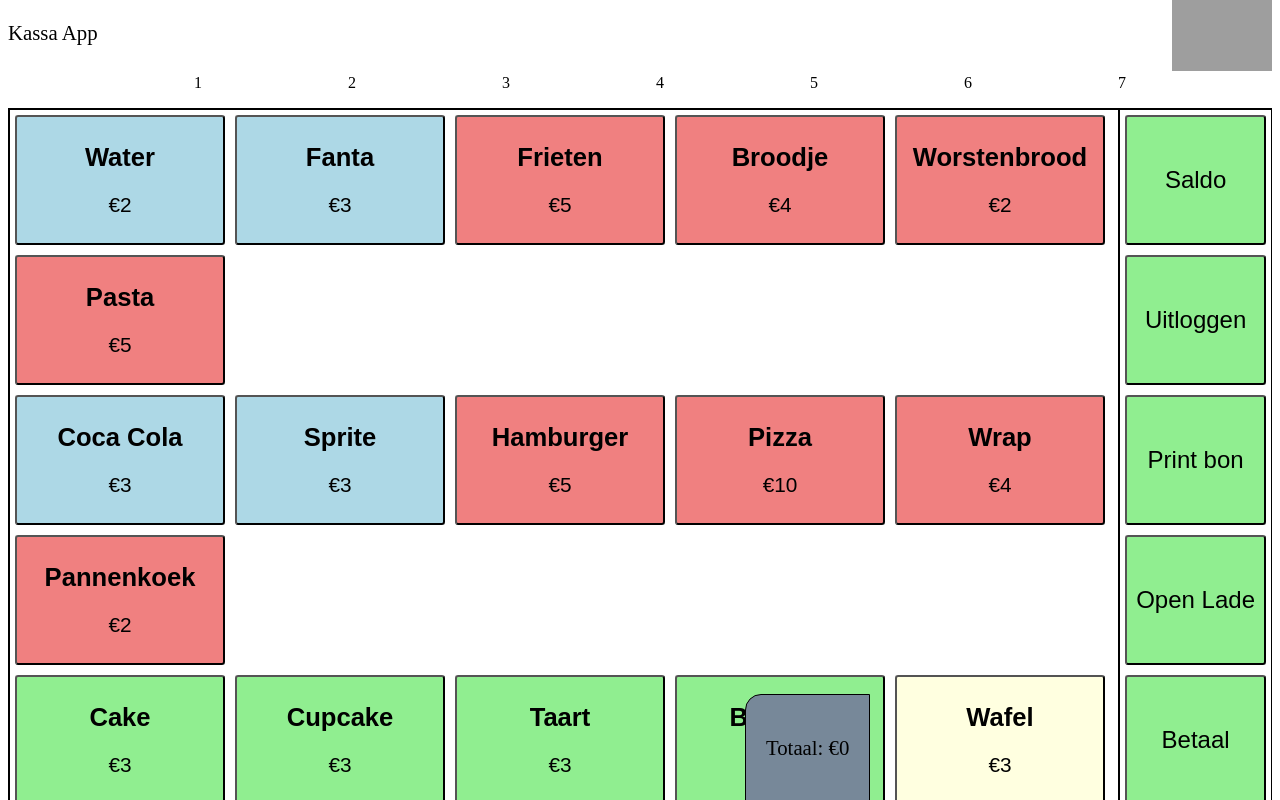
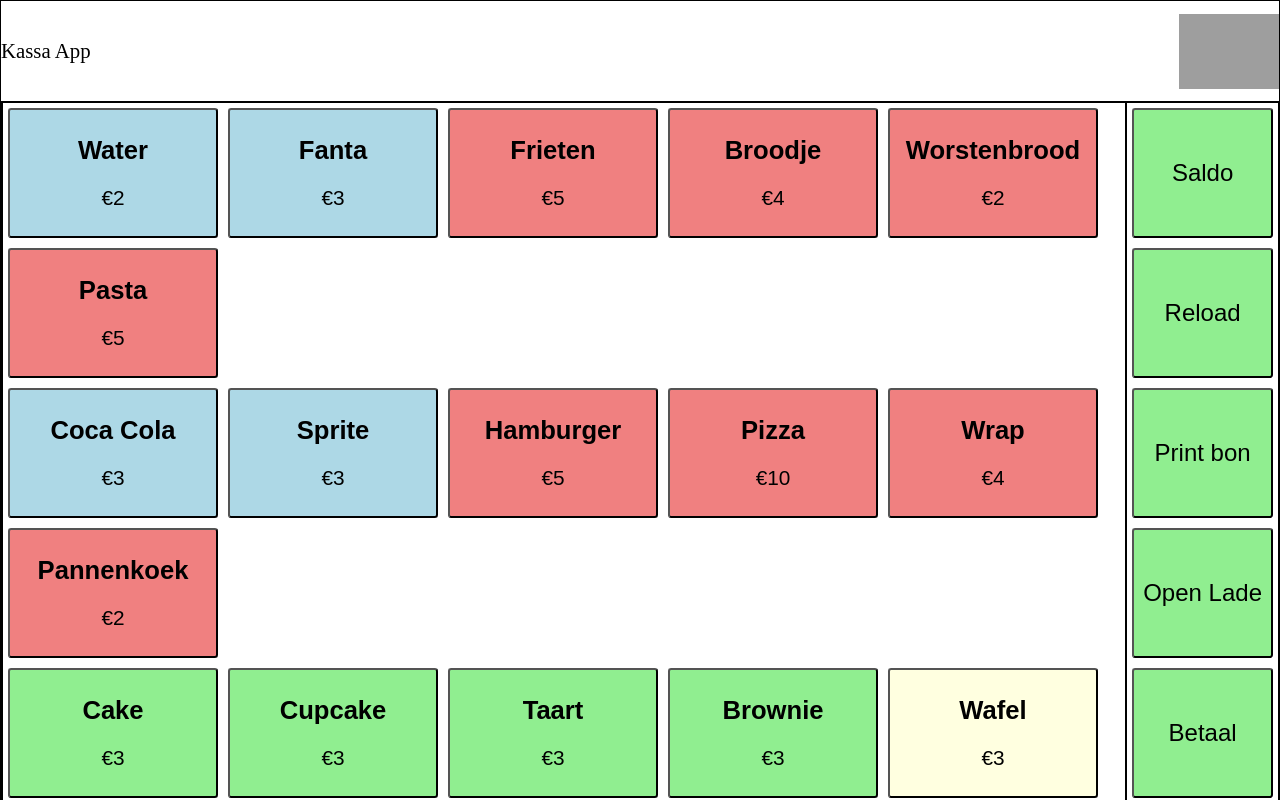
Before and after one commit to UCLL-FEG-Leuven/project-9101112-looplegends, an Angular app in the folder Client/: page / in a window 1280 px wide. Shown: the top 800 px of the page. Built offline with nearby package versions, Linux system fonts and the light colour scheme; grey boxes are pictures that could not be loaded.

Commit message:
aangepast voor grote schermen + total cost mooi gemaakt

```diff
--- a/Client/src/app/app.component.css
+++ b/Client/src/app/app.component.css
@@ -2,18 +2,14 @@
   display: flex;
   justify-content: space-between;
   align-items: center;
-  height: 50px;
+  height: 100px;
 }
 .Head img {
   width: 100px;
   height: auto;
 }
 
-nav ul {
-  list-style-type: none;
-  display: flex;
-  justify-content: space-evenly;
-}
+
 
 .buttons {
   display: flex;
@@ -55,13 +51,11 @@ p {
 }
 
 .total-cost {
-  position: absolute;
-  bottom: -2px;
-  right: 25.6rem;
+  display: flex;
   padding: 20px;
   background-color: lightslategray;
-  border: 1px solid black;
-  border-top-left-radius: 1rem;
+  justify-content: end;
+  padding-right: 2rem;
 }
 
 section {
@@ -70,7 +64,7 @@ section {
 
 .Eindafrekening {
   display: flex;
-  flex-direction: row;
+  flex-direction: column;
   justify-content: space-between;
   background-color: lightgrey;
   border: 1px solid grey;
--- a/Client/src/app/app.component.html
+++ b/Client/src/app/app.component.html
@@ -1,20 +1,10 @@
 <header>
-  <div class="Head">
-    <p>Kassa App</p>
-    <p></p>
-    <img src="assets/PicKassa.png" alt="PicKassa" />
-  </div>
+  <nav>
+    <div class="Head">
+      <p>Kassa App</p>
 
-  <nav>
-    <ul>
-      <li>1</li>
-      <li>2</li>
-      <li>3</li>
-      <li>4</li>
-      <li>5</li>
-      <li>6</li>
-      <li>7</li>
-    </ul>
+      <img src="assets/PicKassa.png" alt="PicKassa" />
+    </div>
   </nav>
 </header>
 
@@ -126,7 +116,7 @@
 
     <div class="Zijbalk">
       <button class="ButtonZijBalk">Saldo</button>
-      <button class="ButtonZijBalk">Uitloggen</button>
+      <button class="ButtonZijBalk">Reload</button>
       <button class="ButtonZijBalk">Print bon</button>
       <button class="ButtonZijBalk">Open Lade</button>
       <button class="ButtonZijBalk">Betaal</button>
--- a/Client/src/styles.css
+++ b/Client/src/styles.css
@@ -1 +1,6 @@
 /* You can add global styles to this file, and also import other style files */
+body {
+    max-width: 1617px;
+    margin:auto;
+    border: 1px solid black;
+}
```
